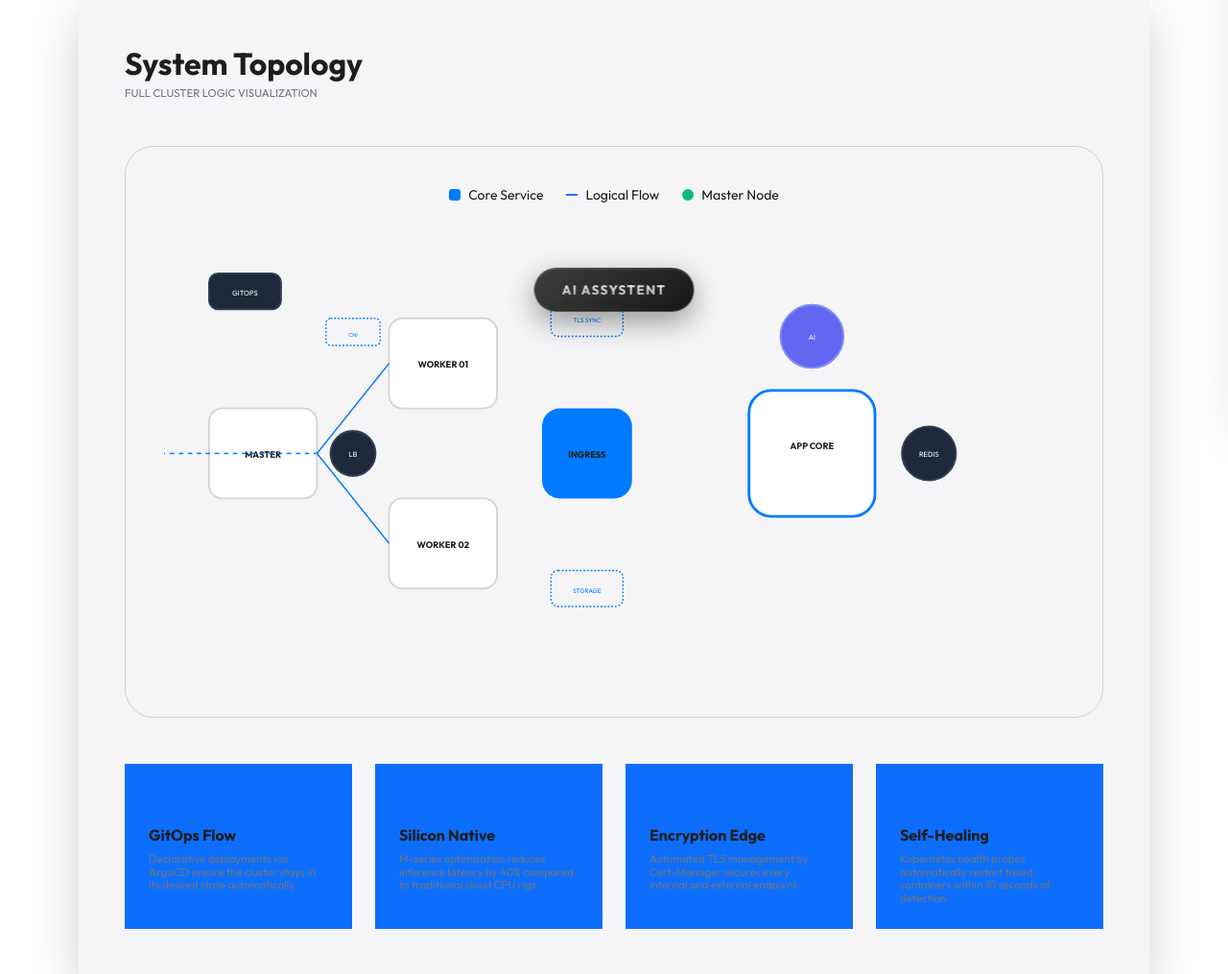
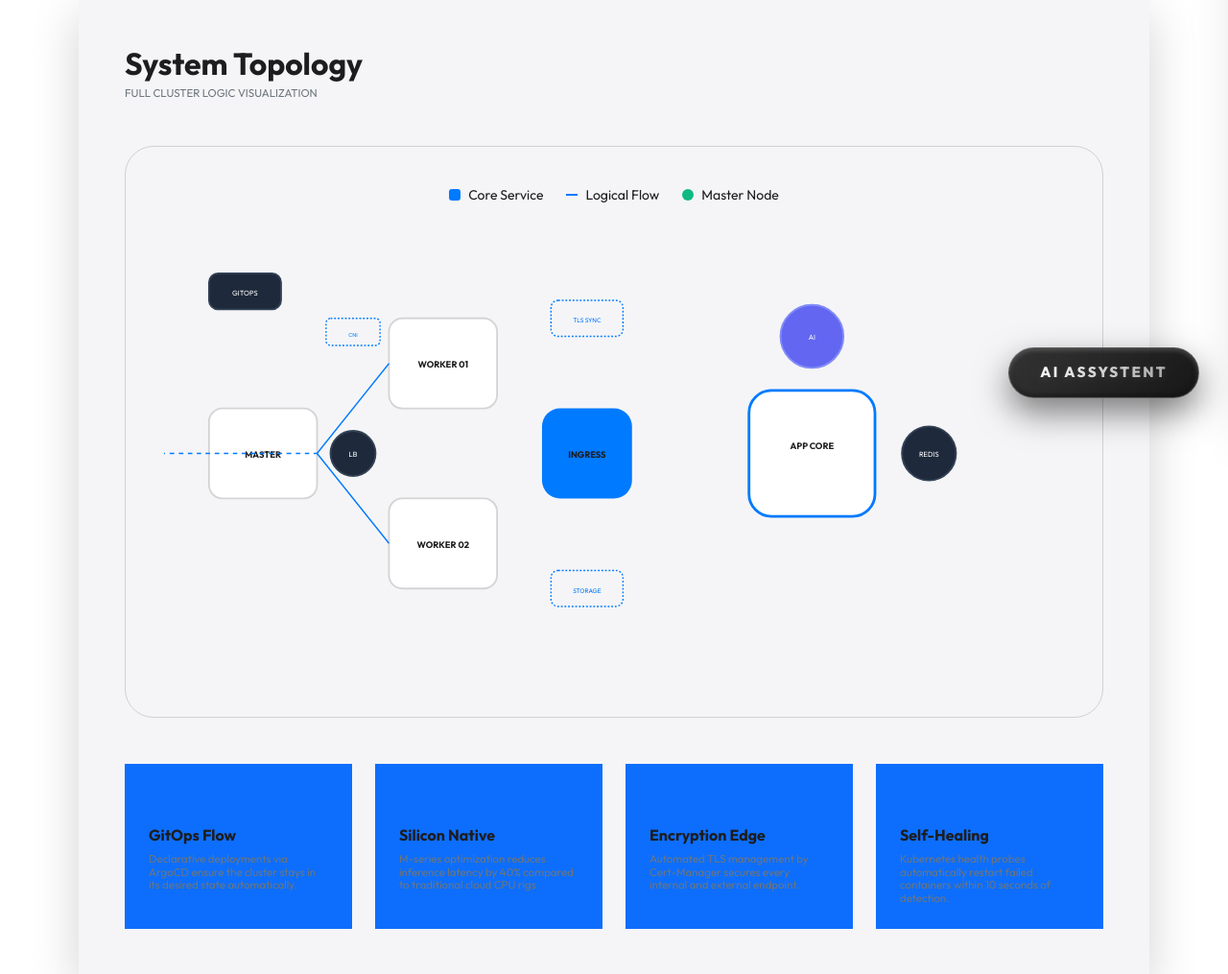
Before and after one commit to Viktorpav/iooding, a Django app: page /about/ in a window 1280 px wide. Shown: the part 355-1370 px from the top of the page at 96% size. Run offline with Django 3.2, Linux system fonts and the light colour scheme; some libraries are stand-ins or nearby versions.

Commit message:
style 19

```diff
--- a/static/css/style.css
+++ b/static/css/style.css
@@ -507,40 +506,41 @@ label {
 /* Trigger Button */
 #ai-edge-trigger {
     position: fixed;
-    left: 50%;
-    transform: translateX(-50%);
-    bottom: 120px; /* Sits above the newly centered footer */
+    right: 30px;
+    bottom: 30px;
     z-index: 1001;
     transition: all 0.5s cubic-bezier(0.16, 1, 0.3, 1);
 }
 
 #ai-edge-trigger:hover {
-    transform: translateX(-50%) scale(1.05);
+    transform: scale(1.05);
 }
 
 #ai-edge-trigger.hidden {
-    transform: translateX(-50%) translateY(100px);
+    transform: translateY(100px);
     opacity: 0;
     pointer-events: none;
 }
 
 .trigger-content {
-    background: linear-gradient(135deg, rgba(30, 30, 30, 0.85), rgba(10, 10, 10, 0.95));
-    backdrop-filter: blur(20px);
-    -webkit-backdrop-filter: blur(20px);
-    border: 1px solid rgba(255, 255, 255, 0.15);
-    padding: 12px 28px;
-    border-radius: 40px;
+    background: linear-gradient(135deg, rgba(30, 30, 30, 0.9), rgba(10, 10, 10, 0.95));
+    backdrop-filter: blur(24px);
+    -webkit-backdrop-filter: blur(24px);
+    border: 1px solid rgba(255, 255, 255, 0.25);
+    padding: 14px 32px;
+    border-radius: 50px;
     display: flex;
     align-items: center;
-    gap: 10px;
-    box-shadow: 0 10px 30px rgba(0, 0, 0, 0.4), inset 0 1px 0 rgba(255, 255, 255, 0.1);
+    gap: 12px;
+    box-shadow: 0 15px 35px rgba(0, 0, 0, 0.5), inset 0 2px 5px rgba(255, 255, 255, 0.2), inset 0 -2px 5px rgba(0, 0, 0, 0.5);
     cursor: pointer;
-    transition: all 0.3s ease;
+    transition: all 0.4s cubic-bezier(0.16, 1, 0.3, 1);
 }
 
 .trigger-content:hover {
-    box-shadow: 0 15px 40px rgba(0, 0, 0, 0.5), inset 0 1px 0 rgba(255, 255, 255, 0.2);
+    box-shadow: 0 20px 40px rgba(0, 122, 255, 0.4), inset 0 2px 5px rgba(255, 255, 255, 0.3);
+    border-color: rgba(0, 122, 255, 0.5);
+    transform: translateY(-4px);
 }
 
 .trigger-logo {
@@ -551,13 +551,14 @@ label {
 }
 
 .trigger-text {
-    font-size: 0.85rem;
-    font-weight: 700;
-    letter-spacing: 0.1em;
-    background: linear-gradient(180deg, #ffffff 0%, #a0a0a0 100%);
+    font-size: 0.95rem;
+    font-weight: 800;
+    letter-spacing: 0.15em;
+    background: linear-gradient(135deg, #ffffff 0%, #a0a0a0 100%);
     -webkit-background-clip: text;
     -webkit-text-fill-color: transparent;
     text-transform: uppercase;
+    text-shadow: 0 2px 10px rgba(255, 255, 255, 0.1);
 }
 
 /* Sidebar Panel */
```
Also changed, not shown: other parts of static/css/style.css (+14 -15 lines).
